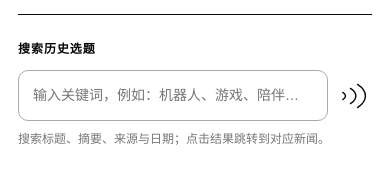
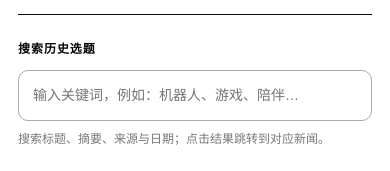
Before and after one commit to yuqinglang/signal-zhi-daily, a plain HTML site: page index.html in a window 390 px wide. Shown: the part 137-308 px from the top of the page. Drawn offline with Linux system fonts and the light colour scheme.

Commit message:
Remove search signal wave illustration only

```diff
--- a/index.html
+++ b/index.html
@@ -32,9 +32,7 @@
     .updated{font-size:12px;color:var(--muted);white-space:nowrap}
     .search-area{margin:-8px 0 44px;max-width:720px}
     .search-label{display:block;font-size:12px;font-weight:700;letter-spacing:.08em;margin-bottom:10px}
-    .search-row{display:flex;align-items:center;gap:18px}
     .search-box{display:flex;align-items:center;flex:1;min-width:0;border:1px solid #aaa;border-radius:10px;background:#fff;overflow:hidden}
-    .signal-mark{display:block;flex:0 0 40px;width:40px;height:40px;color:var(--text)}
     .search-box:focus-within{border-color:#0a0a0a;outline:1px solid #0a0a0a}
     .search-input{font:inherit;font-size:14px;width:100%;min-width:0;border:0;outline:0;padding:12px 14px;background:transparent;color:var(--text)}
     .search-clear{border:0;background:transparent;padding:10px 14px;cursor:pointer;color:var(--muted);font-size:18px}
@@ -69,8 +67,6 @@
       h1{font-size:25px}
       .grid{grid-template-columns:1fr;gap:34px}
       .item-title{font-size:16px}
-      .search-row{gap:12px}
-      .signal-mark{flex-basis:32px;width:32px;height:32px}
     }
   </style>
 </head>
@@ -85,14 +81,9 @@
     </header>
     <section class="search-area" aria-label="搜索历史选题">
       <label class="search-label" for="topic-search">搜索历史选题</label>
-      <div class="search-row">
-        <div class="search-box">
-          <input class="search-input" id="topic-search" type="search" placeholder="输入关键词，例如：机器人、游戏、陪伴…" autocomplete="off" aria-controls="search-results" />
-          <button class="search-clear" id="search-clear" type="button" aria-label="清空搜索" hidden>×</button>
-        </div>
-        <svg class="signal-mark" aria-hidden="true" viewBox="0 0 40 40" fill="none" xmlns="http://www.w3.org/2000/svg">
-          <path d="M3.5 15.5C8 18 8 22 3.5 24.5M13 10.5C22 16 22 24 13 29.5M22 5.5C35 14 35 26 22 34.5" stroke="currentColor" stroke-width="1.8" stroke-linecap="round" stroke-linejoin="round"/>
-        </svg>
+      <div class="search-box">
+        <input class="search-input" id="topic-search" type="search" placeholder="输入关键词，例如：机器人、游戏、陪伴…" autocomplete="off" aria-controls="search-results" />
+        <button class="search-clear" id="search-clear" type="button" aria-label="清空搜索" hidden>×</button>
       </div>
       <div class="search-note" id="search-note">搜索标题、摘要、来源与日期；点击结果跳转到对应新闻。</div>
       <div class="search-results" id="search-results" role="region" aria-label="搜索结果" hidden></div>
```
